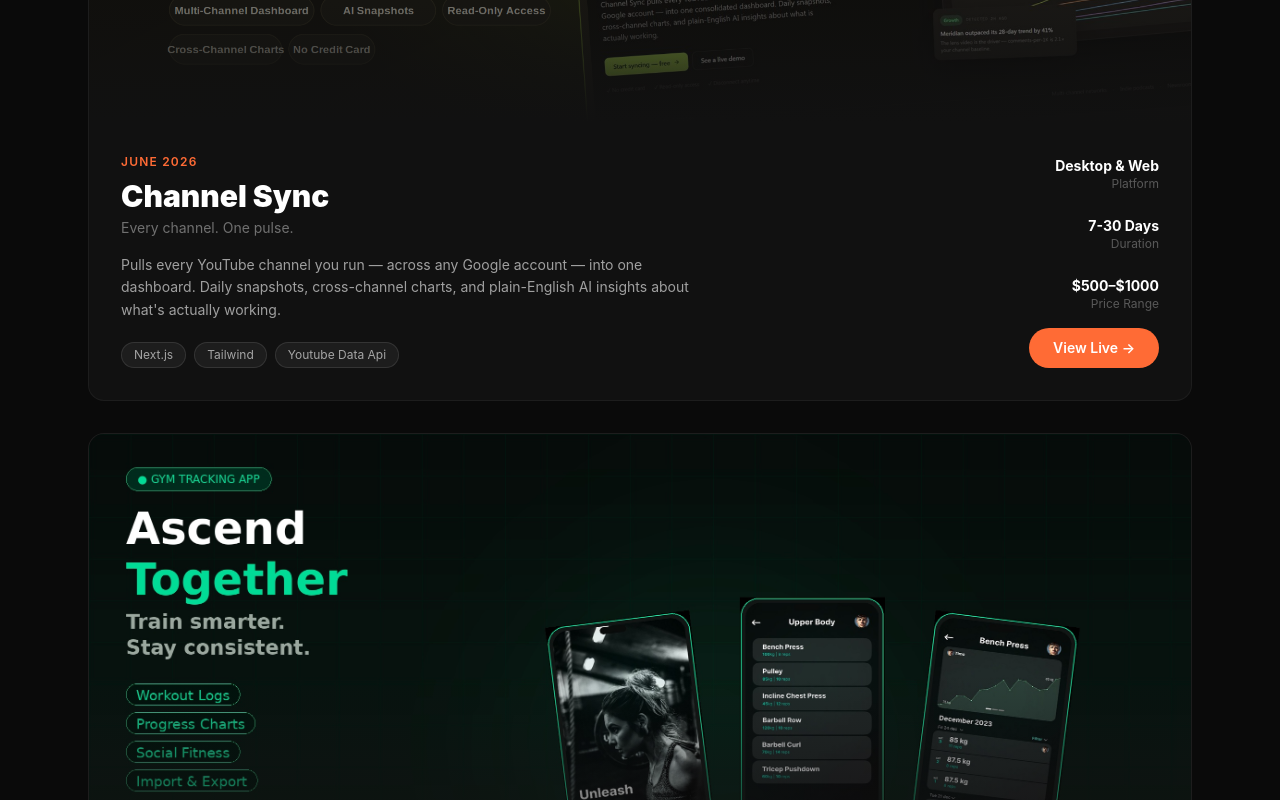
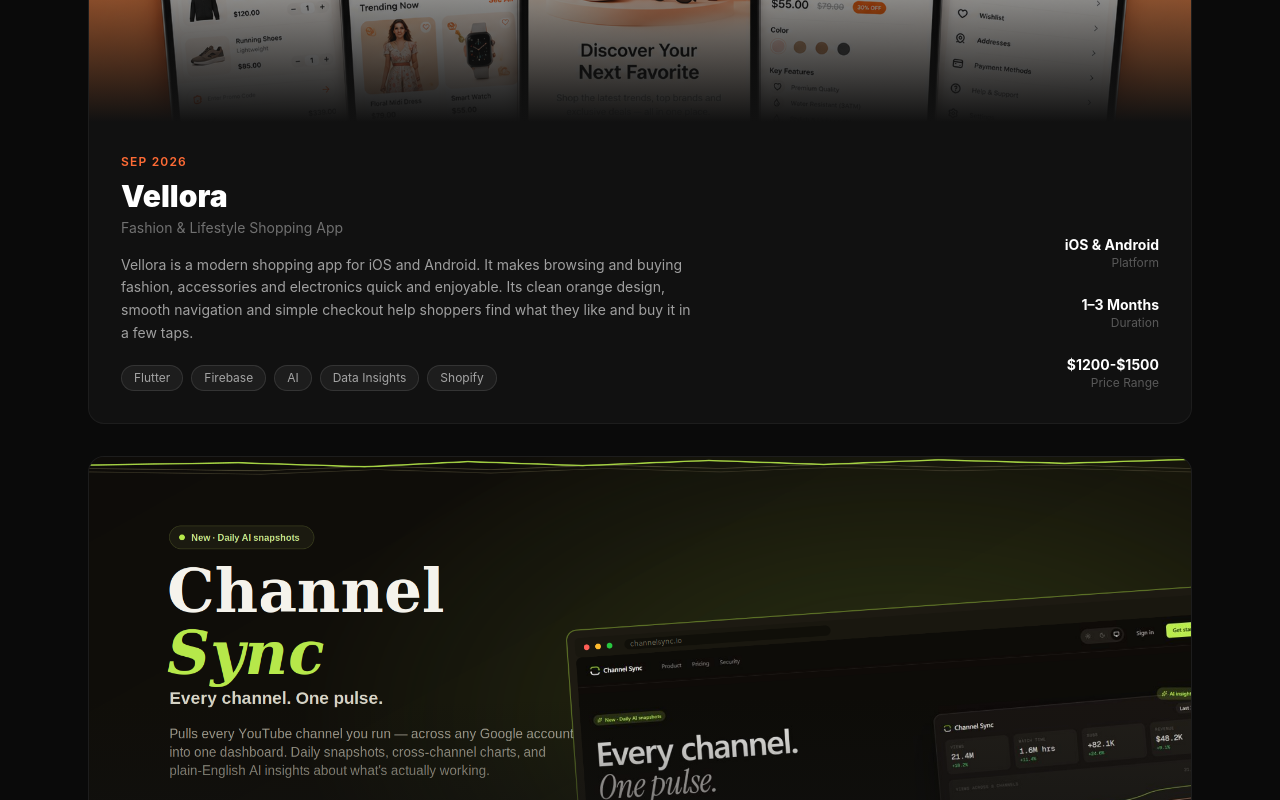
Before and after one commit to Faheemawais/appfoundry, a Next.js app: page / in a window 1280 px wide. Shown: the part 3020-3820 px from the top of the page. Built offline with nearby package versions, Linux system fonts and the light colour scheme.

Commit message:
Added Vellora App

```diff
--- a/data/projects.ts
+++ b/data/projects.ts
@@ -43,6 +43,19 @@
   },
   {
     id: 2,
+    title: "Vellora",
+    subtitle: "Fashion & Lifestyle Shopping App",
+    description:
+      "Vellora is a modern shopping app for iOS and Android. It makes browsing and buying fashion, accessories and electronics quick and enjoyable. Its clean orange design, smooth navigation and simple checkout help shoppers find what they like and buy it in a few taps.",
+    tags: ["Flutter", "Firebase", "AI", "Data Insights", "Shopify"],
+    image: "/projects/vellora.png",
+    date: "Sep 2026",
+    duration: "1–3 Months",
+    price: "$1200-$1500",
+    platform: "iOS & Android",
+  },
+  {
+    id: 3,
     title: "Channel Sync",
     subtitle: "Every channel. One pulse.",
     description:
@@ -56,7 +69,7 @@
     liveUrl: "https://channelsync.io/",
   },
   {
-    id: 3,
+    id: 4,
     title: "Ascend Together",
     subtitle: "Gym Tracking App",
     description:
@@ -70,7 +83,7 @@
     liveUrl: "https://apps.apple.com/pk/app/ascend-together-gym-tracking/id6615076231",
   },
   {
-    id: 4,
+    id: 5,
     title: "WebTools",
     subtitle: "All the tools. One place.",
     description:
@@ -84,7 +97,7 @@
     liveUrl: "https://webtools-beta.vercel.app/",
   },
   {
-    id: 5,
+    id: 6,
     title: "Island Crush SXM",
     subtitle: "Location-Based Dating App",
     description:
@@ -97,7 +110,7 @@
     platform: "iOS & Android",
   },
   {
-  id: 6,
+  id: 7,
   title: "CHALK",
   subtitle: "Sports Pick'em App",
   description:
@@ -110,7 +123,7 @@
   platform: "iOS",
 },
   {
-    id: 7,
+    id: 8,
     title: "Personal Finance & Digital Banking App",
     subtitle: "Smart banking, better living",
     description:
@@ -123,7 +136,7 @@
     platform: "iOS & Android",
   },
   {
-    id: 8,
+    id: 9,
     title: "Money Watch",
     subtitle: "Watch & Earn Mobile App",
     description:
@@ -136,7 +149,7 @@
     platform: "iOS & Android",
   },
   {
-    id: 9,
+    id: 10,
     title: "LITTLE JOY CLUB",
     subtitle: "Self-Love & Mental Wellness Mobile App",
     description:
```
Also changed, not shown: public/projects/vellora.png (added).
